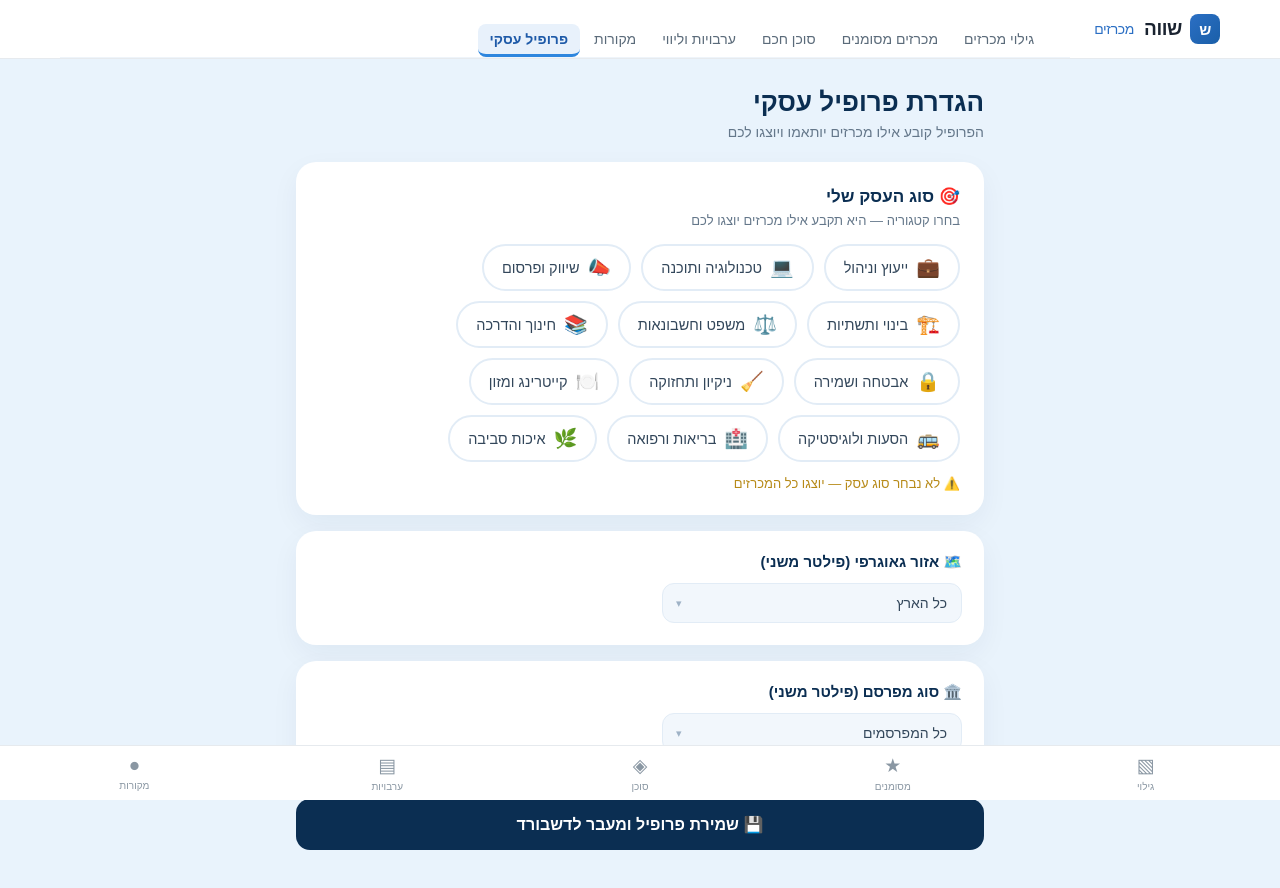
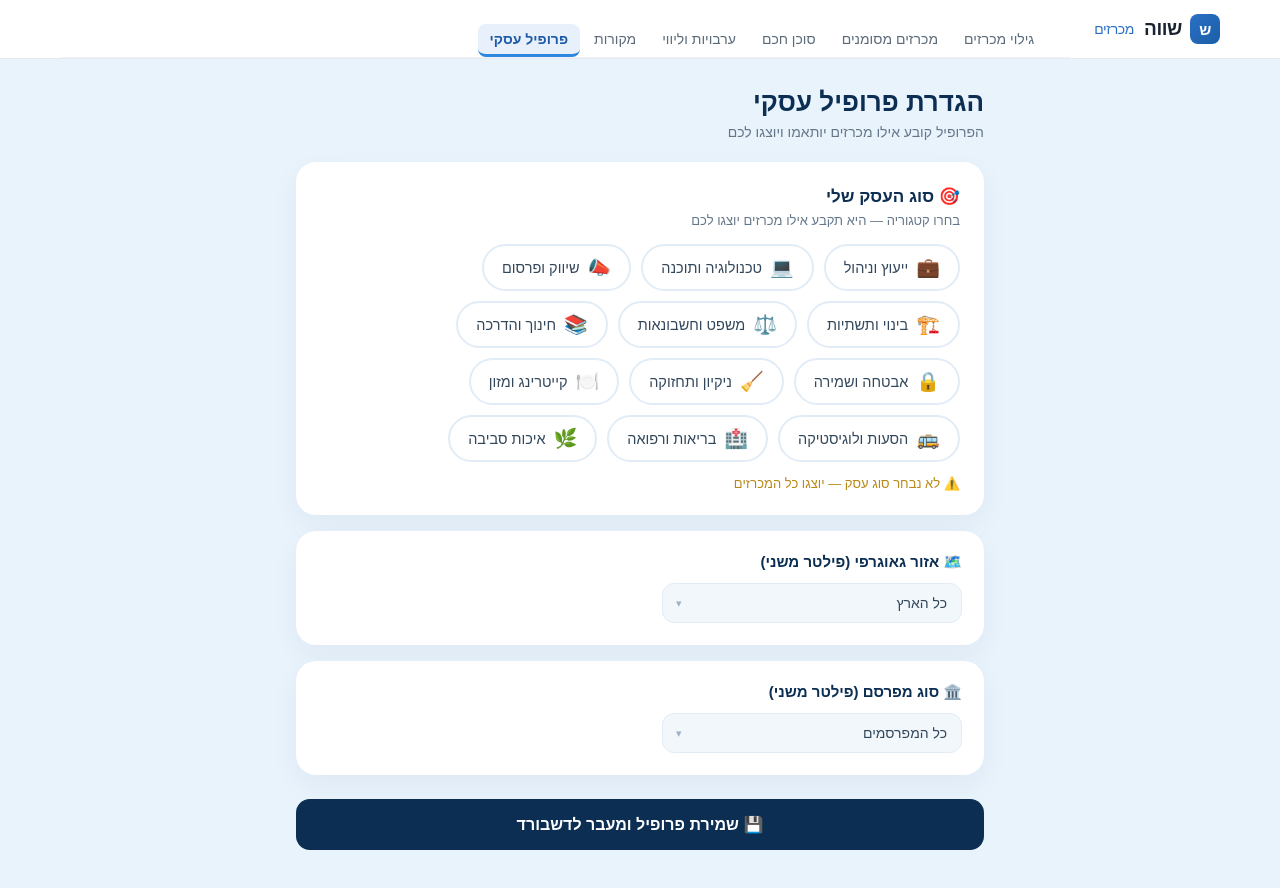
Before and after one commit to alon94/tenders-agent, a Next.js app: page /profile in a window 1280 px wide. Built offline with nearby package versions, Linux system fonts and the light colour scheme.

Commit message:
Conditionally render MobileTabBar based on device type

```diff
--- a/app/components/SiteNav.tsx
+++ b/app/components/SiteNav.tsx
@@ -3,6 +3,7 @@
 import { usePathname } from 'next/navigation';
 import type { CSSProperties } from 'react';
 import MobileTabBar from './MobileTabBar';
+import { useIsMobile } from '../hooks/useIsMobile';
 
 const BLUE = '#2b6fc4', ACTIVE = '#1e5aa8', ACTIVE_BG = '#e8f1fb';
 const MUTED = '#5b6b7a', BORDER = '#e6eaee', DARK = '#1a2330';
@@ -30,6 +31,7 @@ export default function SiteNav({
 }) {
   const path = usePathname();
   const current = active || path || '';
+  const isMobile = useIsMobile();
 
   const navStyle: CSSProperties = {
     fontFamily: RBK,
@@ -125,7 +127,7 @@ export default function SiteNav({
           )}
         </div>
       </nav>
-      <MobileTabBar />
+      {isMobile && <MobileTabBar />}
     </>
   );
 }
```
